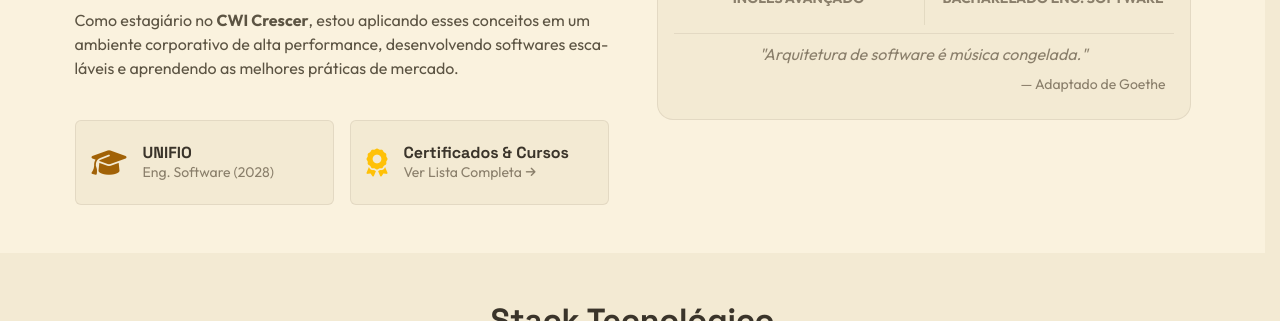
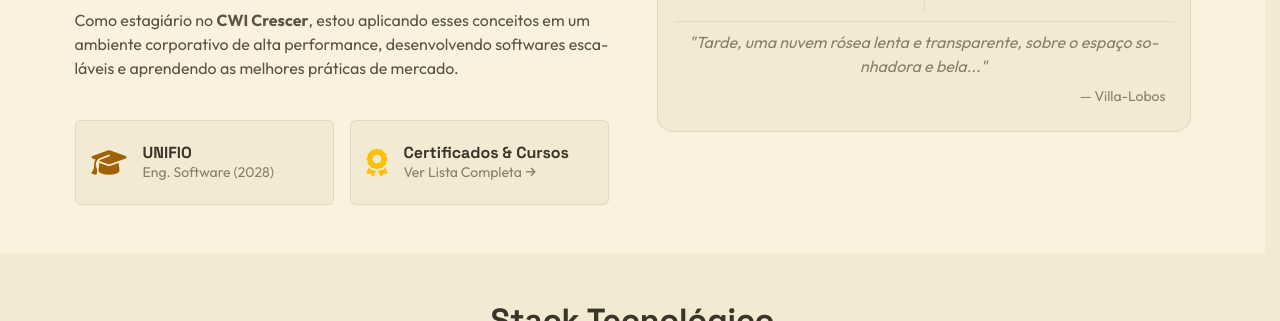
Before and after one commit to rafaeldiasgarcia/rafaeldiasgarcia.github.io, a website: page index.html in a window 1280 px wide. Shown: the part 779-1100 px from the top of the page. Drawn offline with nearby package versions, Linux system fonts and the light colour scheme.

Commit message:
feat: update quotes in i18n.js and index.html to reflect new authorship

```diff
--- a/assets/js/i18n.js
+++ b/assets/js/i18n.js
@@ -37,8 +37,8 @@ const translations = {
         'about.viewCertificates': 'Ver Lista Completa',
         'about.englishLevel': 'INGLÊS AVANÇADO',
         'about.degree': 'BACHARELADO ENG. SOFTWARE',
-        'about.quote': '"Arquitetura de software é música congelada."',
-        'about.quoteAuthor': '— Adaptado de Goethe',
+        'about.quote': '"Tarde, uma nuvem rósea lenta e transparente, sobre o espaço sonhadora e bela..."',
+        'about.quoteAuthor': '— Villa-Lobos',
 
         // Tech Stack Section
         'tech.title': 'Stack Tecnológico',
@@ -195,8 +195,8 @@ const translations = {
         'about.viewCertificates': 'View Full List',
         'about.englishLevel': 'ADVANCED ENGLISH',
         'about.degree': 'SOFTWARE ENG. BACHELOR',
-        'about.quote': '"Software architecture is frozen music."',
-        'about.quoteAuthor': '— Adapted from Goethe',
+        'about.quote': '"Tarde, uma nuvem rósea lenta e transparente, sobre o espaço sonhadora e bela..."',
+        'about.quoteAuthor': '— Villa-Lobos',
 
         // Tech Stack Section
         'tech.title': 'Tech Stack',
@@ -345,8 +345,8 @@ const translations = {
         'about.viewCertificates': 'Ver Lista Completa',
         'about.englishLevel': 'INGLÉS AVANZADO',
         'about.degree': 'LICENCIATURA ING. SOFTWARE',
-        'about.quote': '"La arquitectura de software es música congelada."',
-        'about.quoteAuthor': '— Adaptado de Goethe',
+        'about.quote': '"Tarde, uma nuvem rósea lenta e transparente, sobre o espaço sonhadora e bela..."',
+        'about.quoteAuthor': '— Villa-Lobos',
 
         // Tech Stack Section
         'tech.title': 'Stack Tecnológico',
@@ -489,8 +489,8 @@ const translations = {
         'about.viewCertificates': '查看完整列表',
         'about.englishLevel': '高级英语',
         'about.degree': '软件工程学士',
-        'about.quote': '"软件架构是冰冻的音乐。"',
-        'about.quoteAuthor': '— 改编自歌德',
+        'about.quote': '"Tarde, uma nuvem rósea lenta e transparente, sobre o espaço sonhadora e bela..."',
+        'about.quoteAuthor': '— Villa-Lobos',
 
         // Tech Stack Section
         'tech.title': '技术栈',
@@ -633,8 +633,8 @@ const translations = {
         'about.viewCertificates': 'Vollständige Liste anzeigen',
         'about.englishLevel': 'FORTGESCHRITTENES ENGLISCH',
         'about.degree': 'SOFTWARE-ENG. BACHELOR',
-        'about.quote': '"Software-Architektur ist gefrorene Musik."',
-        'about.quoteAuthor': '— Adaptiert von Goethe',
+        'about.quote': '"Tarde, uma nuvem rósea lenta e transparente, sobre o espaço sonhadora e bela..."',
+        'about.quoteAuthor': '— Villa-Lobos',
 
         // Tech Stack Section
         'tech.title': 'Tech-Stack',
--- a/index.html
+++ b/index.html
@@ -310,8 +310,8 @@
                             <p class="text-muted small fw-bold" data-i18n="about.degree">BACHARELADO ENG. SOFTWARE</p>
                         </div>
                         <div class="col-12 highlight-divider-top pt-2">
-                            <p class="fst-italic text-muted text-center mb-2" data-i18n="about.quote">"Arquitetura de software é música congelada."</p>
-                            <p class="text-end small text-muted mb-0" data-i18n="about.quoteAuthor">— Adaptado de Goethe</p>
+                            <p class="fst-italic text-muted text-center mb-2" data-i18n="about.quote">"Tarde, uma nuvem rósea lenta e transparente, sobre o espaço sonhadora e bela..."</p>
+                            <p class="text-end small text-muted mb-0" data-i18n="about.quoteAuthor">— Villa-Lobos</p>
                         </div>
                     </div>
                 </div>
```
